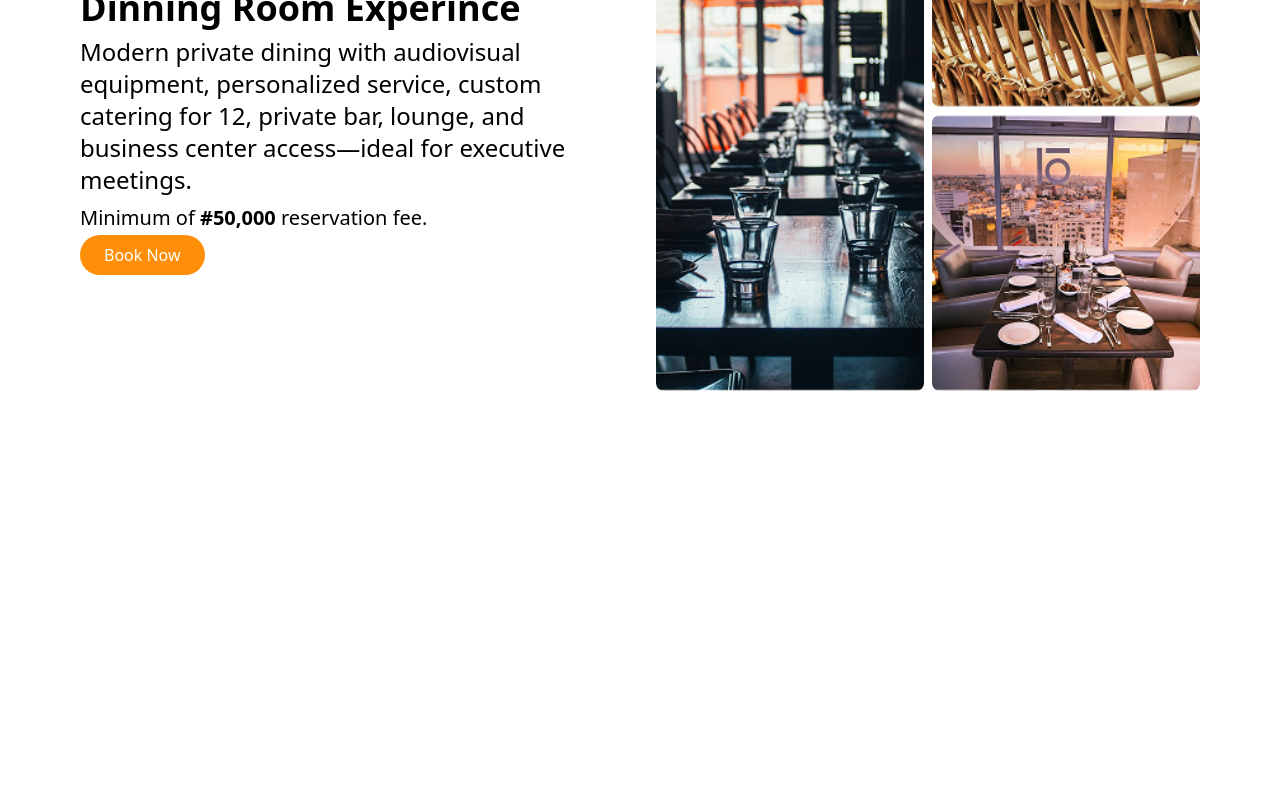
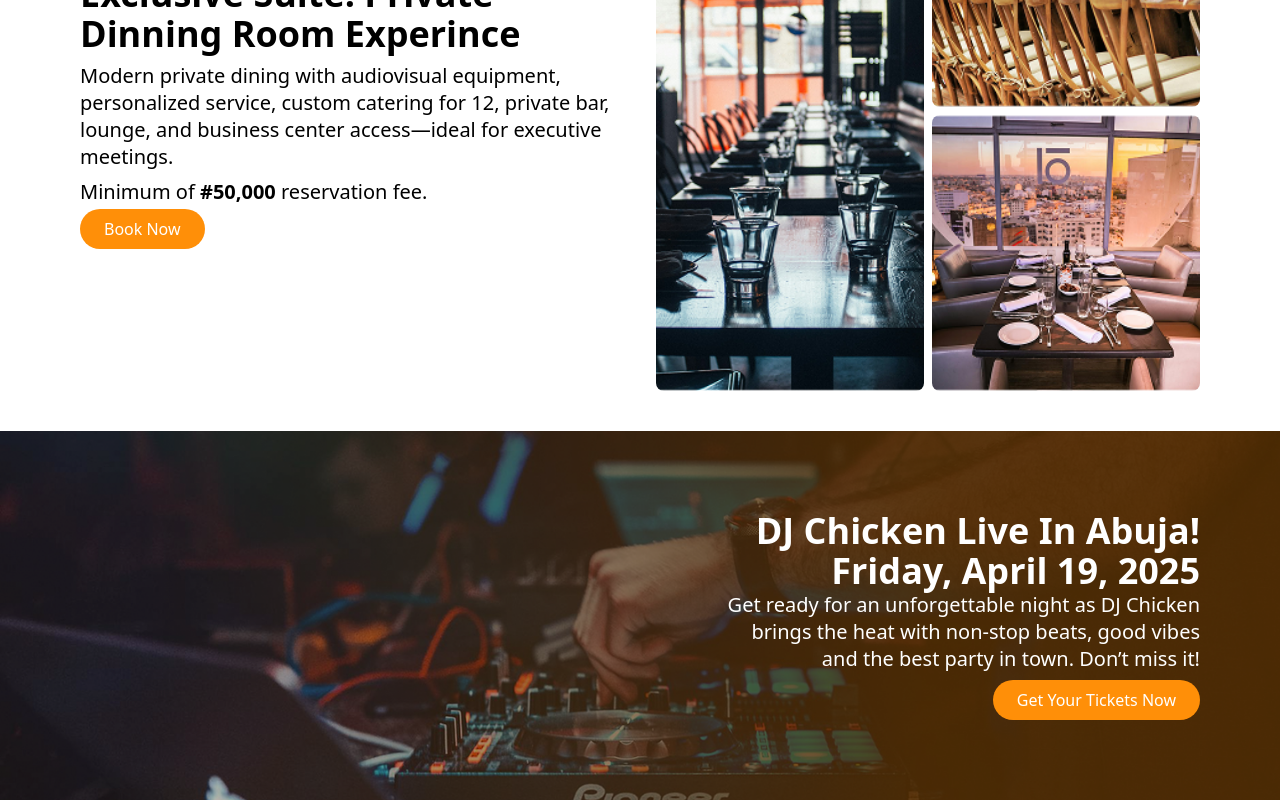
Before and after one commit to Haywhai1/food-wine2, a React (Vite) app in the folder frontend/: page /bar in a window 1280 px wide. Shown: the part 1945-2745 px from the top of the page. Before the commit the page ends 2376 px from the top, so only its background shows below. Built offline with nearby package versions, Linux system fonts and the light colour scheme; a web font is replaced by a local one.

Commit message:
almost there

```diff
--- a/frontend/src/index.css
+++ b/frontend/src/index.css
@@ -6,11 +6,13 @@
 
 @layer base {
   button {
-    @apply py-2 px-6 rounded-full text-white bg-[#ff8f08];
+    @apply py-2 px-6 rounded-full text-white bg-[#ff8f08] text-base font-semibold;
   }
+
   .button2 {
     @apply text-white bg-transparent hover:bg-transparent border-none;
   }
+}
 
   body{
     overflow-x: hidden;
@@ -31,4 +33,3 @@
   button{
     font-weight: 500;
   }
-}
--- a/frontend/src/pages/barLayout/bar.jsx
+++ b/frontend/src/pages/barLayout/bar.jsx
@@ -3,6 +3,7 @@ import Hero from '../homelayout/hero'
 import Vip from './vip'
 import Sky from './sky'
 import Exclusive from './exclusive'
+import Dj from './dj'
 
 const Bar = () => {
   return (
@@ -17,6 +18,7 @@ const Bar = () => {
       <Vip/>
       <Sky/>
       <Exclusive/>
+      <Dj/>
     </div>
   )
 }
--- /dev/null
+++ b/frontend/src/pages/barLayout/dj/index.jsx
@@ -0,0 +1,34 @@
+import React from 'react'
+
+const Dj = () => {
+  return (
+    <div
+  className="p-5 py-10 md:p-20 flex flex-col items-end leading-none  text-white"
+  style={{
+    backgroundImage: "url('/images/Dj.png')",
+    backgroundSize: "cover",
+    backgroundPosition: "center",
+  }}
+>
+  <h3 className='text-end text-2xl sm:text-3xl md:text-4xl'>DJ Chicken Live In Abuja! <br/>Friday, April 19, 2025</h3>
+{/* Short version: only for <500px */}
+<p className="text-end leading-snug max-[499px]:block hidden mb-2">
+  DJ Chicken is bringing the heat.<br />
+  Good vibes. Don’t miss it!
+</p>
+
+{/* Full version: for ≥500px */}
+<p className="text-end leading-snug min-[500px]:block hidden mb-2">
+  Get ready for an unforgettable night as DJ Chicken <br />
+  brings the heat with non-stop beats, good vibes <br />
+  and the best party in town. Don’t miss it!
+</p>
+
+<button className=''>Get Your Tickets Now</button>
+
+</div>
+
+  )
+}
+
+export default Dj
```
Also changed, not shown: frontend/public/images/Dj.png (added).
